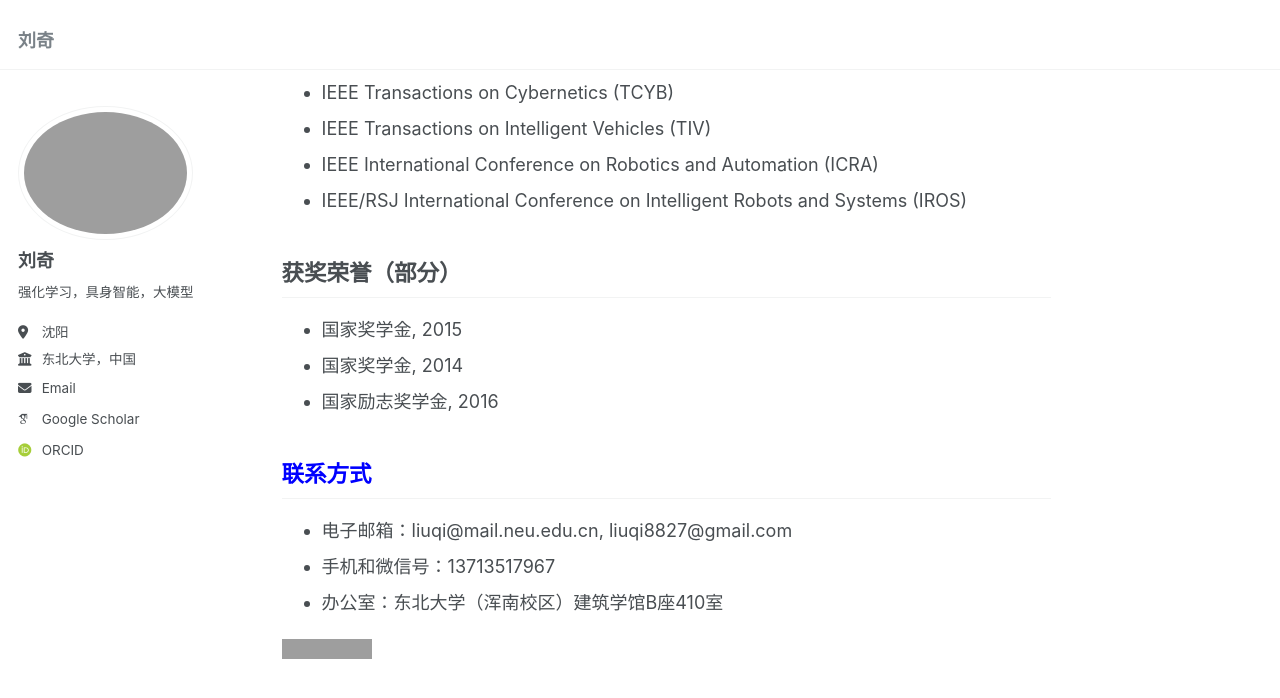
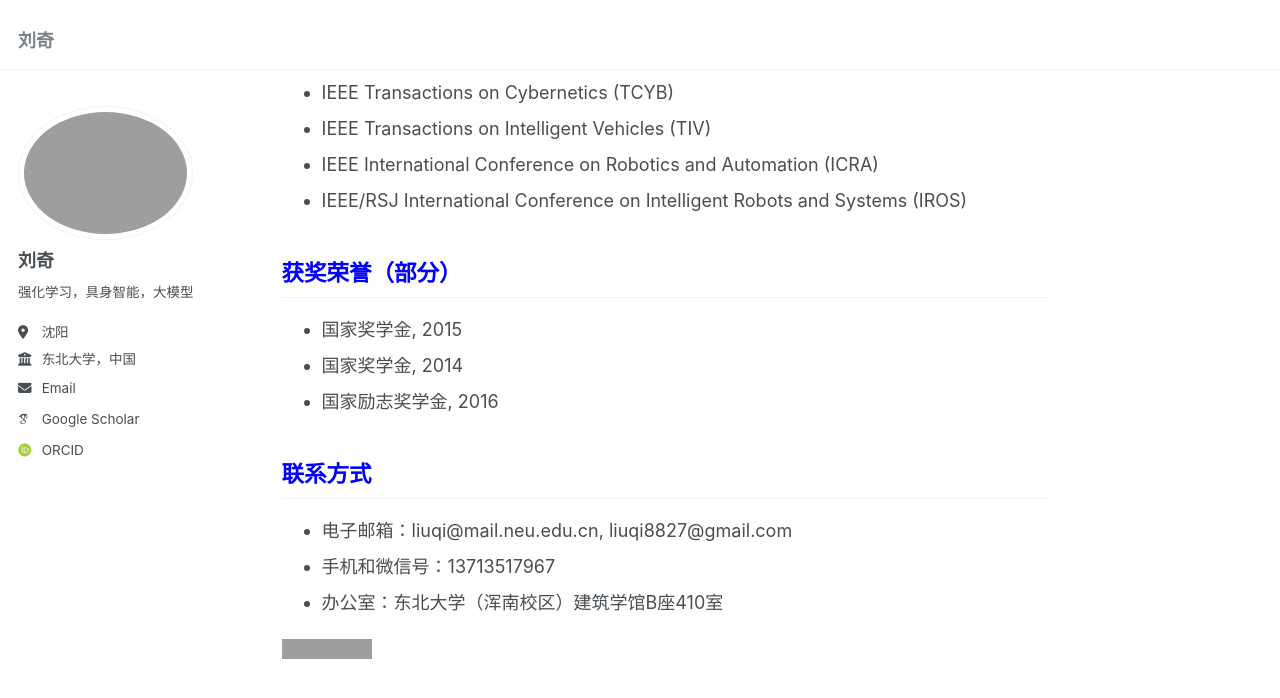
Before and after one commit to liuqi8827/liuqi8827.github.io, a Jekyll site: the page built from _pages/about.md, in a window 1280 px wide and 900 px high, scrolled down 2782 px. Shown: the top 698 px of the window. Built offline with Jekyll 4.4.1, drawn with Linux system fonts in a browser that asks for light colours; some web fonts are replaced; grey boxes are pictures that could not be loaded.

Commit message:
Update about.md

```diff
--- a/_pages/about.md
+++ b/_pages/about.md
@@ -56,7 +56,7 @@ redirect_from:
 - IEEE International Conference on Robotics and Automation (ICRA)
 - IEEE/RSJ International Conference on Intelligent Robots and Systems (IROS)
 
-## 获奖荣誉（部分）
+## <font color="blue">获奖荣誉（部分）</font>
 - 国家奖学金, 2015
 - 国家奖学金, 2014
 - 国家励志奖学金, 2016
```
